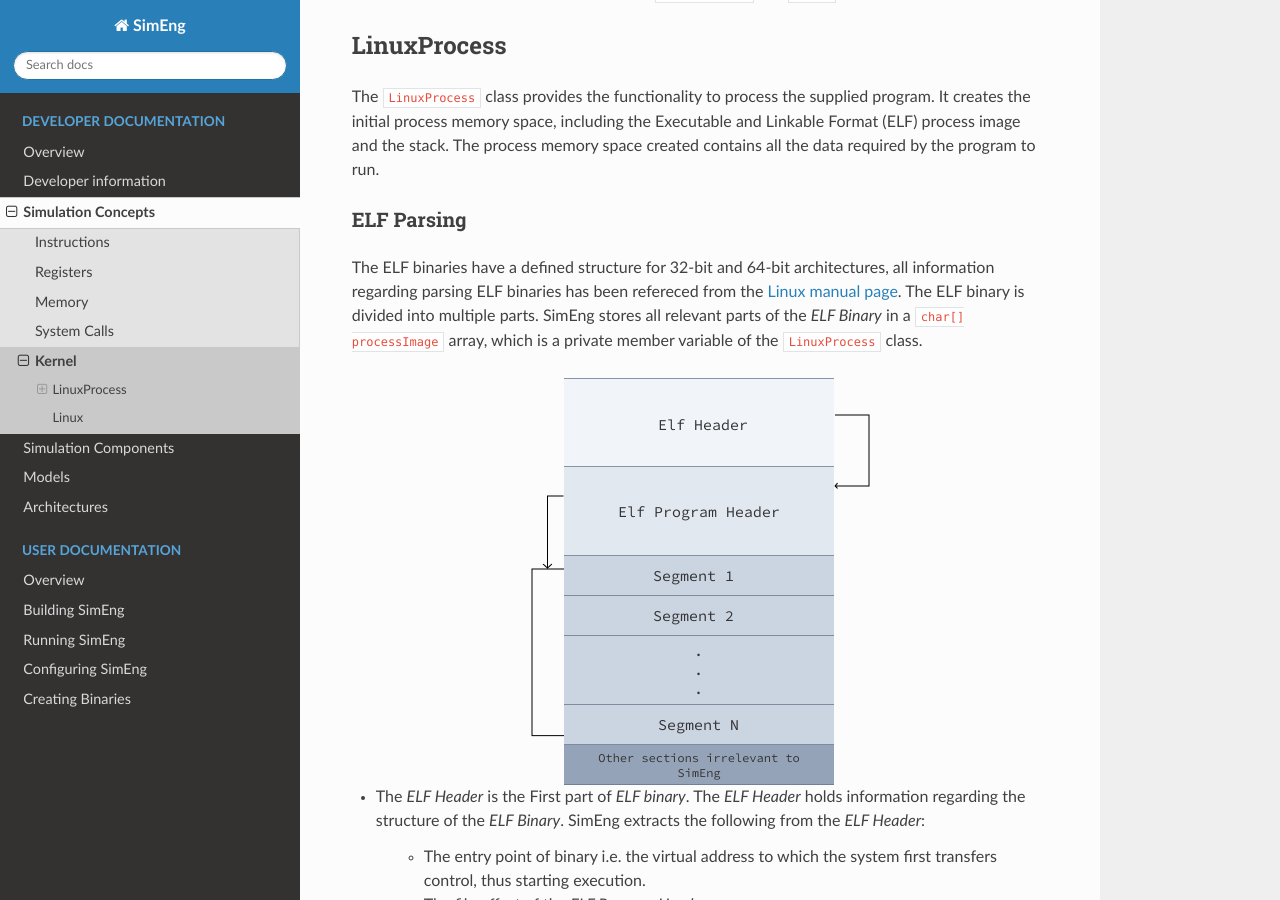
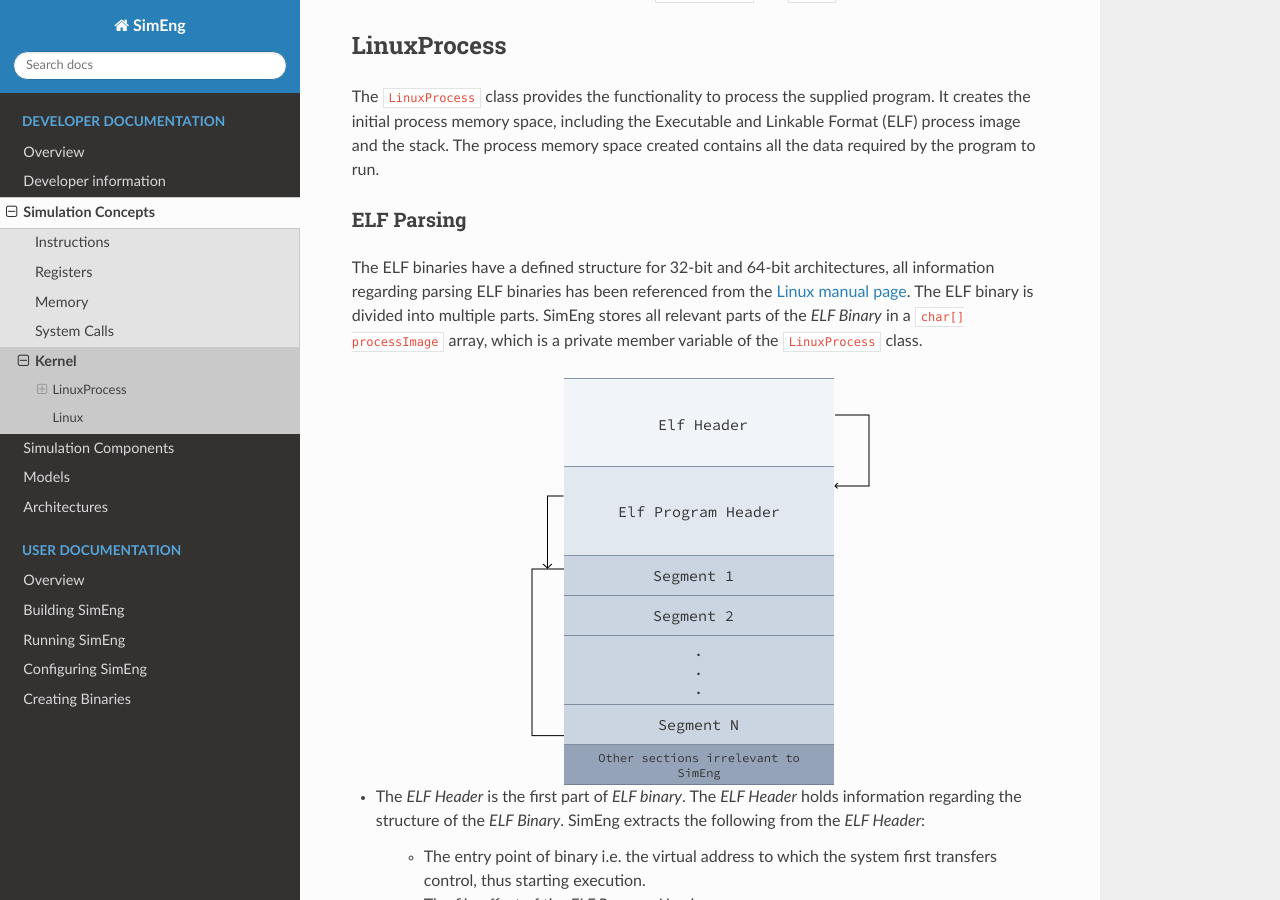
Before and after one commit to UoB-HPC/SimEng, a Sphinx documentation site: the page built from docs/sphinx/developer/concepts/kernel.rst, in a window 1280 px wide and 900 px high, scrolled down 300 px. Built offline with Sphinx 7.4.7 and the Read the Docs theme 2.0.0, drawn with Linux system fonts in a browser that asks for light colours; pages that are not in the unit, such as notebooks, are missing from menus.

Commit message:
Some typo corrections and inaccuracies

```diff
--- a/docs/sphinx/developer/concepts/kernel.rst
+++ b/docs/sphinx/developer/concepts/kernel.rst
@@ -12,13 +12,13 @@
 
 ELF Parsing
 ~~~~~~~~~~~~
-The ELF binaries have a defined structure for 32-bit and 64-bit architectures, all information regarding parsing ELF binaries has been refereced from the `Linux manual page <https://man7.org/linux/man-pages/man5/elf.5.html>`_. The ELF binary is divided into multiple parts. SimEng stores all relevant parts of the `ELF Binary` in a ``char[] processImage`` array, which is a private member variable of the ``LinuxProcess`` class.
+The ELF binaries have a defined structure for 32-bit and 64-bit architectures, all information regarding parsing ELF binaries has been referenced from the `Linux manual page <https://man7.org/linux/man-pages/man5/elf.5.html>`_. The ELF binary is divided into multiple parts. SimEng stores all relevant parts of the `ELF Binary` in a ``char[] processImage`` array, which is a private member variable of the ``LinuxProcess`` class.
 
 .. image:: ../../assets/elfstruct.png
   :alt: ELF Strucutre
   :align: center
 
-* The `ELF Header` is the First part of `ELF binary`. The `ELF Header` holds information regarding the structure of the `ELF Binary`. SimEng extracts the following from the `ELF Header`:
+* The `ELF Header` is the first part of `ELF binary`. The `ELF Header` holds information regarding the structure of the `ELF Binary`. SimEng extracts the following from the `ELF Header`:
 
     * The entry point of binary i.e. the virtual address to which the system first transfers control, thus starting execution.
     * The file offset of the `ELF Program Headers`.
--- a/docs/sphinx/user/configuring_simeng.rst
+++ b/docs/sphinx/user/configuring_simeng.rst
@@ -23,7 +23,7 @@
 
 These core types are primarily referred to as core "archetypes".
 
-.. Note:: Currently, the configuration files do not take into account the core archetype being modelled and require all parameters to be defined, even if unused (e.g. reservation station definitions for an ``emulation`` core archetype). However, future developments plan for the exemption of those options not used under the selected core archetype.
+.. Note:: Currently, the configuration files do not take into account the core archetype being modelled and require all parameters (without default values) to be defined, even if unused (e.g. reservation station definitions for an ``emulation`` core archetype). However, future developments plan for the exemption of those options not used under the selected core archetype.
 
 Configuration options within the Core section are concerned with the functionality of the simulated processor pipeline. These include:
 
```
